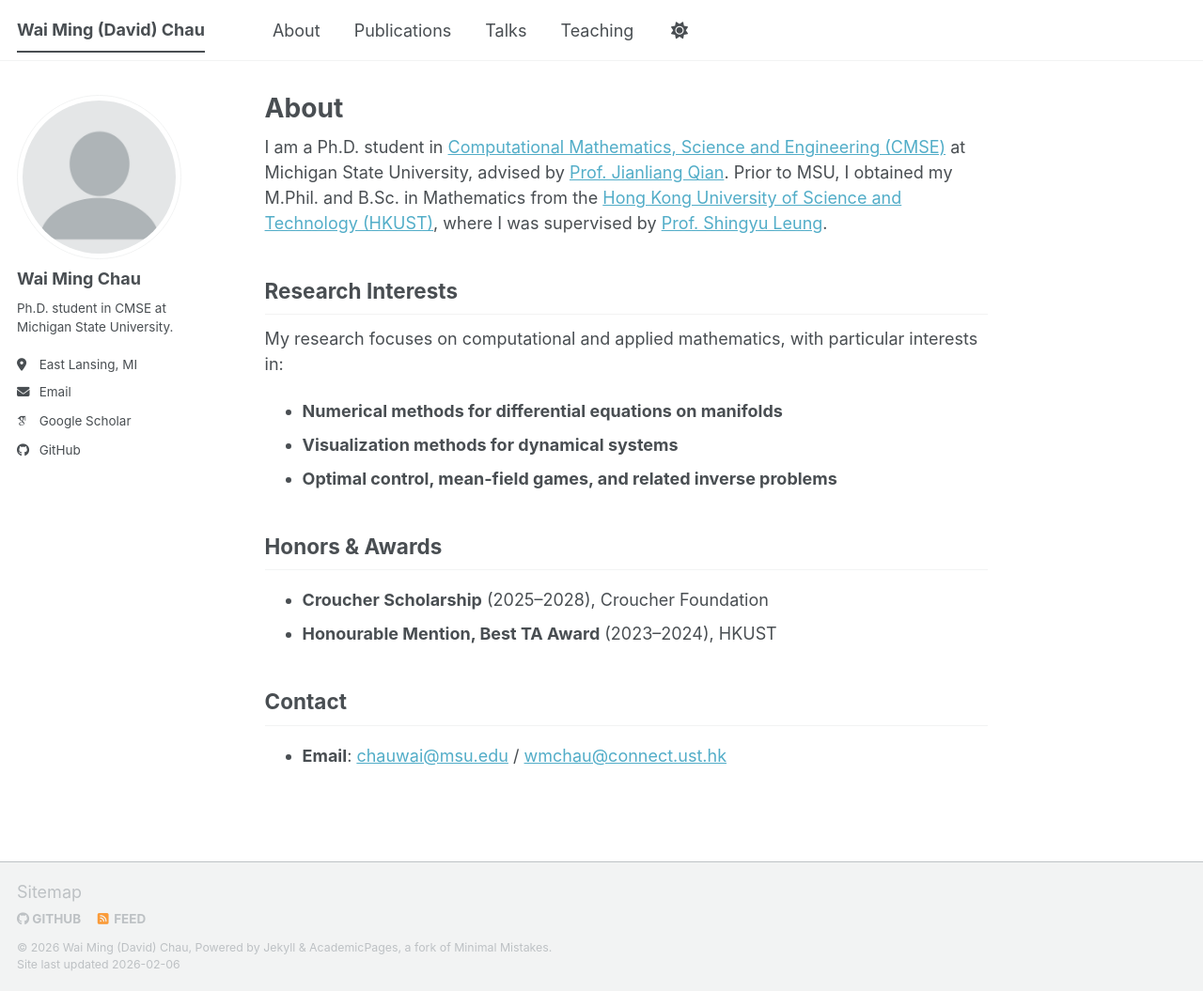
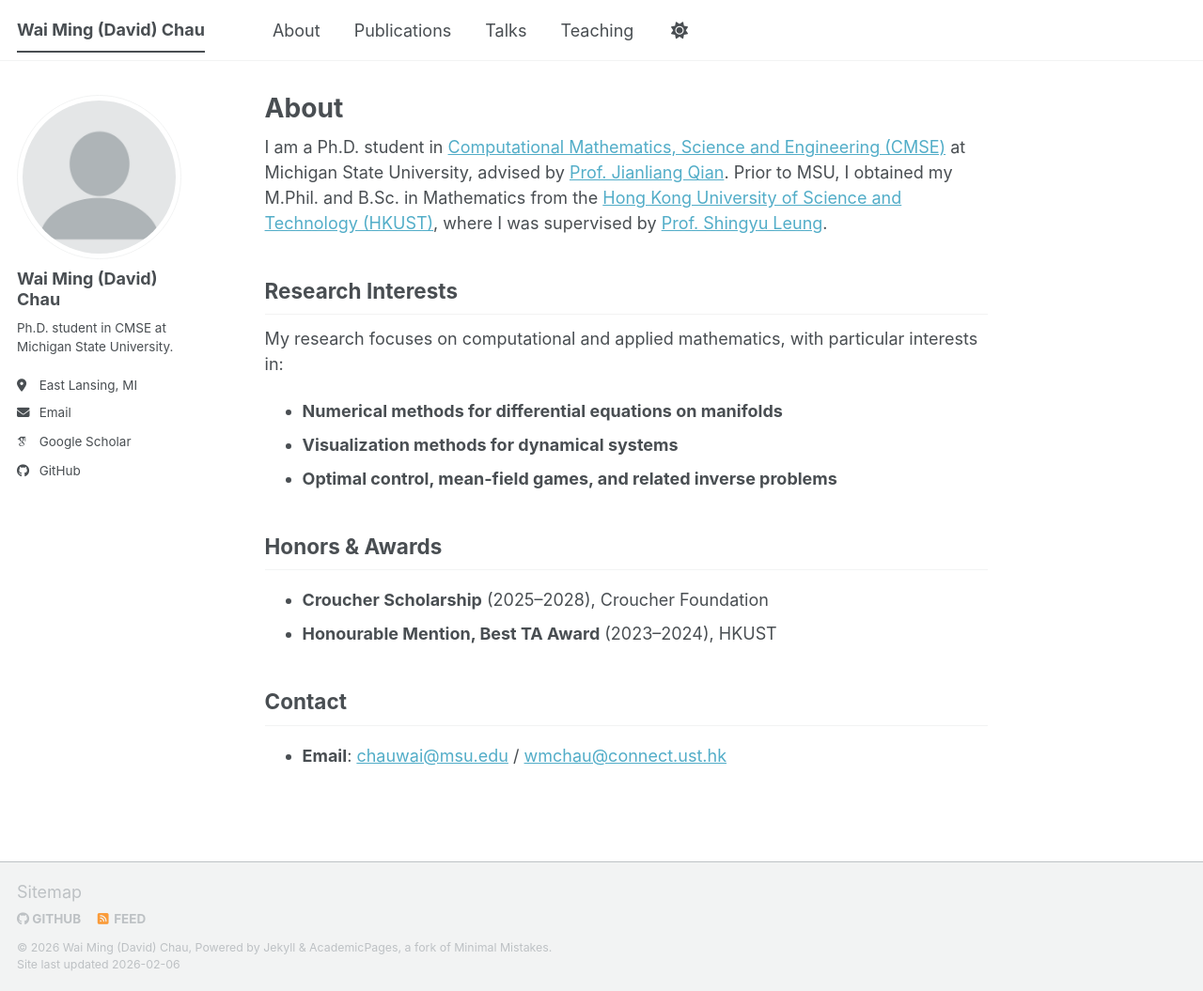
Before and after one commit to wm-chau/wm-chau.github.io, a Jekyll site: the page built from _pages/about.md, in a window 1280 px wide and 1055 px high. Shown: the whole window at 94% size. Built offline with Jekyll 4.4.1, drawn with Linux system fonts in a browser that asks for light colours; some web fonts are replaced; a script bundle is joined from its source files by our own code; library files that are not in the unit come from our copies.

Commit message:
Update author name in configuration file

```diff
--- a/_config.yml
+++ b/_config.yml
@@ -10,7 +10,7 @@ repository               : "wm-chau/wm-chau.github.io"
 
 # Site Author (find the author: section)
 author:
-  name             : "Wai Ming Chau"
+  name             : "Wai Ming (David) Chau"
   avatar           : "profile.png"
   bio              : "Ph.D. student in CMSE at Michigan State University."
   location         : "East Lansing, MI"
```
